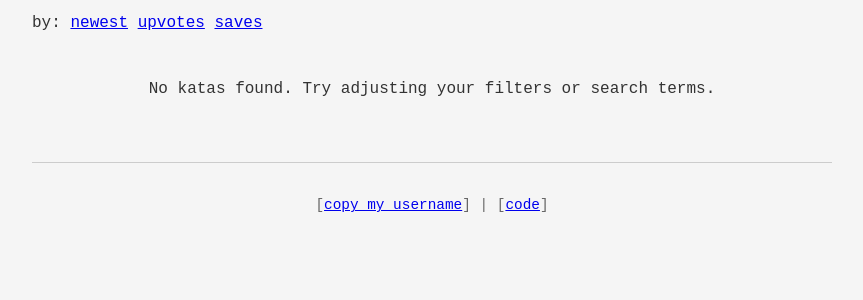
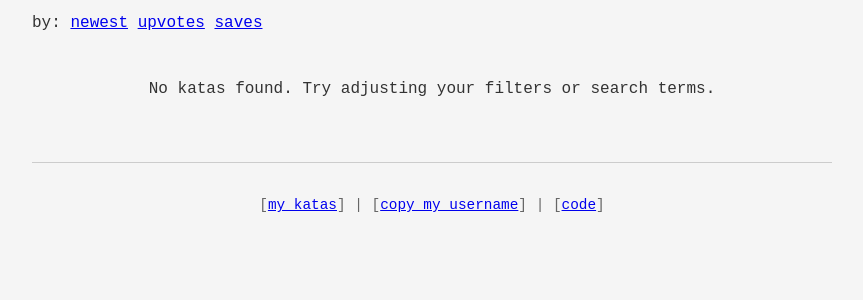
Before and after one commit to emiliocantuc/ml-katas, a Flask app: page / in a window 1280 px wide. Shown: the part 175-475 px from the top of the page, without its empty margins (208-1071 px from the left). Run offline with Flask 3, Linux system fonts and the light colour scheme; the visitor is signed in with stand-in values (Sample User, id 1); data comes from the database, SQL or seed files in the repository; data that the repository does not hold is empty; some libraries are stand-ins or nearby versions.

Commit message:
my katas

```diff
--- a/app.py
+++ b/app.py
@@ -531,6 +531,34 @@ def get_katas_by_action(user_id, action_type):
         katas_list.append(kata_dict)
     return katas_list
 
+def get_katas_by_author(author_id):
+    db = get_db()
+    cursor = db.cursor()
+    cursor.execute("SELECT k.*, u.display_name as author_display_name FROM katas k JOIN users u ON k.author_id = u.id WHERE k.author_id = ?", (author_id,))
+    katas_data = cursor.fetchall()
+
+    katas_list = []
+    user = get_current_user()
+    user_id = user['id'] if user else None
+
+    for kata_row in katas_data:
+        kata_dict = dict(kata_row)
+        kata_dict['author_display_name'] = kata_row['author_display_name']
+        cursor.execute("SELECT t.name FROM topics t JOIN kata_topics kt ON t.id = kt.topic_id WHERE kt.kata_id = ?", (kata_row['id'],))
+        kata_dict['topics'] = [row['name'] for row in cursor.fetchall()]
+
+        if user_id:
+            # Fetch user action status for the katas
+            cursor.execute("SELECT 1 FROM user_kata_actions WHERE user_id = ? AND kata_id = ? AND action_type = 'upvote'", (user_id, kata_row['id']))
+            kata_dict['is_upvoted'] = cursor.fetchone() is not None
+            cursor.execute("SELECT 1 FROM user_kata_actions WHERE user_id = ? AND kata_id = ? AND action_type = 'save'", (user_id, kata_row['id']))
+            kata_dict['is_saved'] = cursor.fetchone() is not None
+            cursor.execute("SELECT 1 FROM user_kata_actions WHERE user_id = ? AND kata_id = ? AND action_type = 'complete'", (user_id, kata_row['id']))
+            kata_dict['is_completed'] = cursor.fetchone() is not None
+
+        katas_list.append(kata_dict)
+    return katas_list
+
 @app.route('/saved_katas')
 def saved_katas():
     user = get_current_user()
@@ -550,6 +578,16 @@ def completed_katas():
 
     completed_katas_list = get_katas_by_action(user['id'], 'complete')
     return render_template('kata_list.html', katas=completed_katas_list, user=user, page_title="Completed Katas")
+
+@app.route('/my_katas')
+def my_katas():
+    user = get_current_user()
+    if not user:
+        flash('Please log in to view your katas.', 'error')
+        return redirect(url_for('login'))
+
+    my_katas_list = get_katas_by_author(user['id'])
+    return render_template('kata_list.html', katas=my_katas_list, user=user, page_title="My Katas")
 
 @app.route('/bulk_upload_katas', methods=['POST'])
 def bulk_upload_katas():
--- a/templates/base.html
+++ b/templates/base.html
@@ -40,6 +40,8 @@
 
         <p>
             {% if user %}
+            [<a href="{{ url_for('my_katas') }}">my katas</a>]
+            |
             [<a href="#" onclick="copyUsernameToClipboard('{{ user.secret_username }}'); return false;">copy my username</a>]
             |
             {% endif %}
```
Also changed, not shown: README.md.
